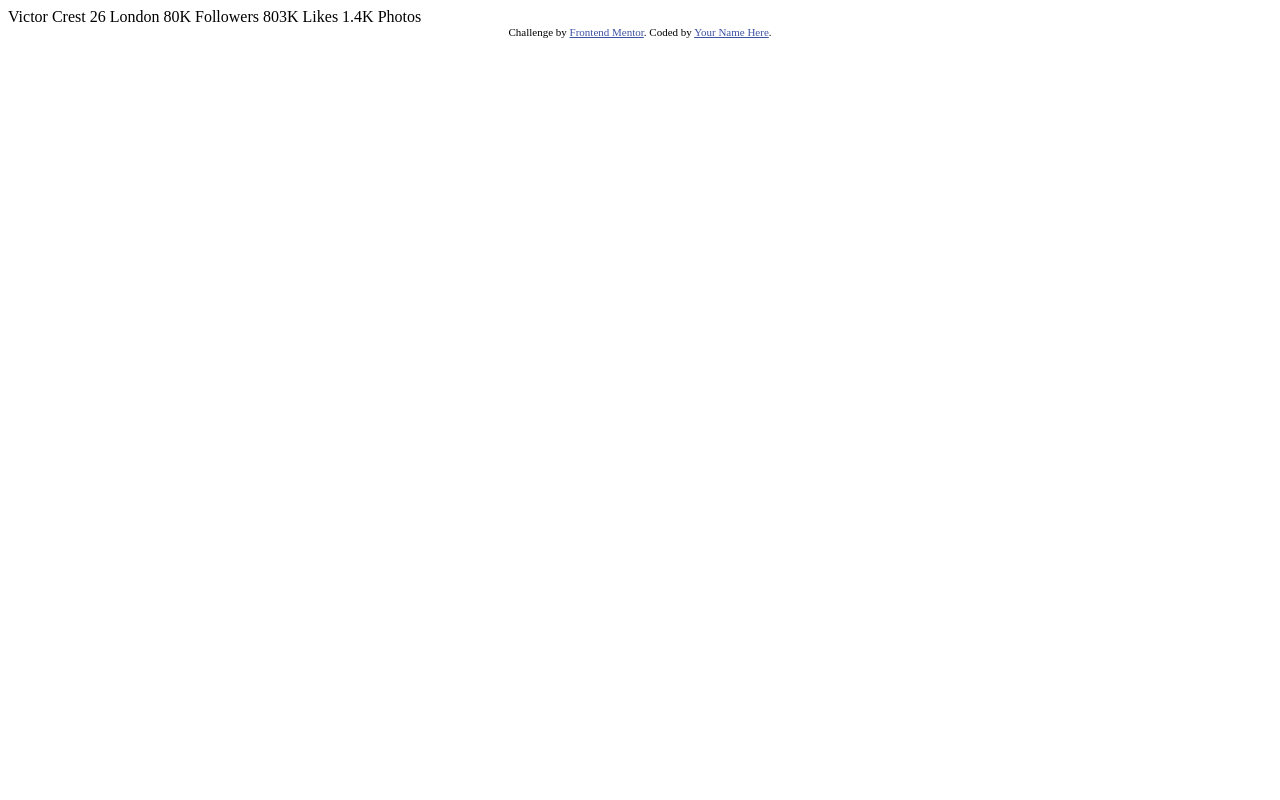
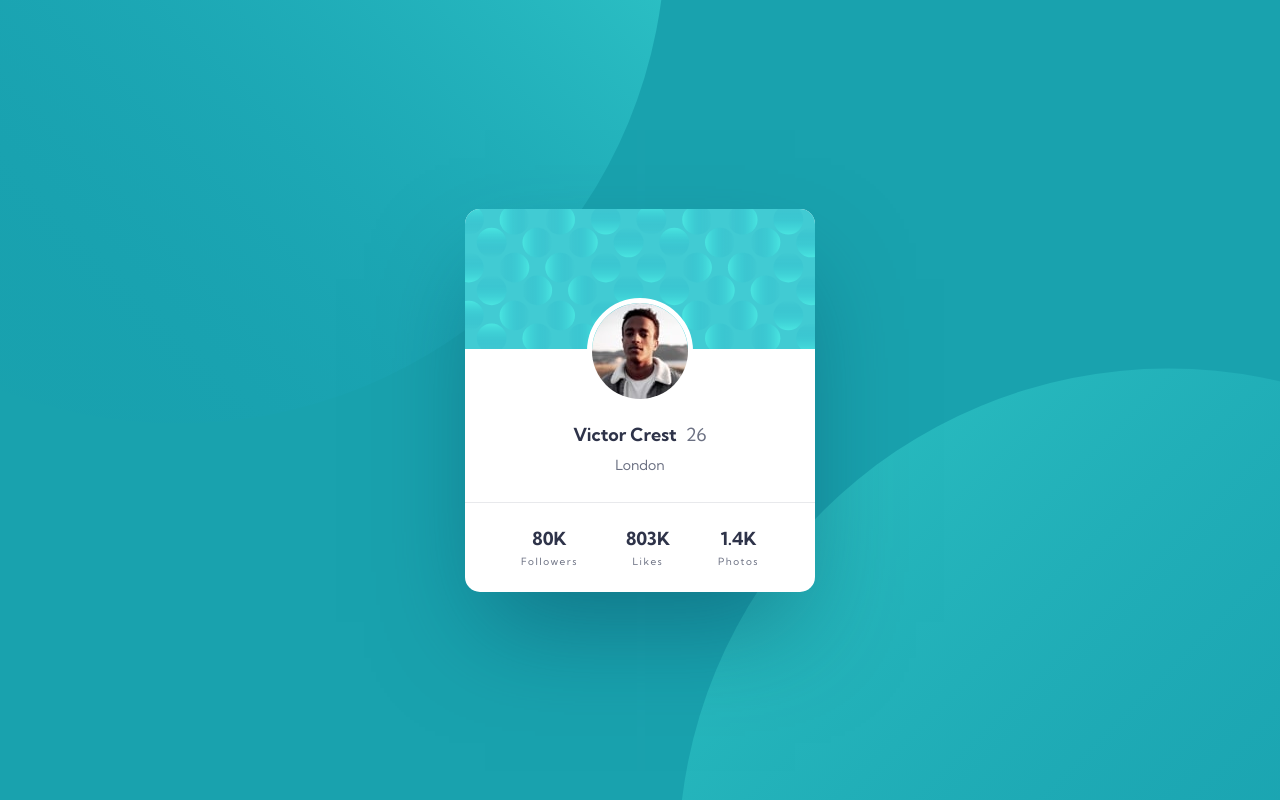
Before and after one commit to vanessa-ayer/profile-card-component-main, a plain HTML site: page index.html in a window 1280 px wide. Drawn offline with Linux system fonts and the light colour scheme.

Commit message:
Update index.html

```diff
--- a/index.html
+++ b/index.html
@@ -3,35 +3,40 @@
   <head>
     <meta charset="UTF-8" />
     <meta name="viewport" content="width=device-width, initial-scale=1.0" />
-    <!-- displays site properly based on user's device -->
-
     <link
       rel="icon"
       type="image/png"
       sizes="32x32"
       href="./images/favicon-32x32.png"
     />
+    <link rel="stylesheet" href="style.css" />
 
     <title>Frontend Mentor | Profile card component</title>
-
-    <!-- Feel free to remove these styles or customise in your own stylesheet 👍 -->
-    <style>
-      .attribution {
-        font-size: 11px;
-        text-align: center;
-      }
-      .attribution a {
-        color: hsl(228, 45%, 44%);
-      }
-    </style>
   </head>
   <body>
-    Victor Crest 26 London 80K Followers 803K Likes 1.4K Photos
-    <div class="attribution">
-      Challenge by
-      <a href="https://www.frontendmentor.io?ref=challenge" target="_blank"
-        >Frontend Mentor</a
-      >. Coded by <a href="#">Your Name Here</a>.
-    </div>
+    <main class="container">
+      <div class="wrapper">
+        <img src="images/bg-pattern-card.svg" alt="" />
+        <div class="card-content">
+          <img src="images/image-victor.jpg" alt="" />
+          <h2>Victor Crest <span>26</span></h2>
+          <p>London</p>
+          <div class="stat-box">
+            <div>
+              <p class="num">80K</p>
+              <p class="num-desc">Followers</p>
+            </div>
+            <div>
+              <p class="num">803K</p>
+              <p class="num-desc">Likes</p>
+            </div>
+            <div>
+              <p class="num">1.4K</p>
+              <p class="num-desc">Photos</p>
+            </div>
+          </div>
+        </div>
+      </div>
+    </main>
   </body>
 </html>
```
